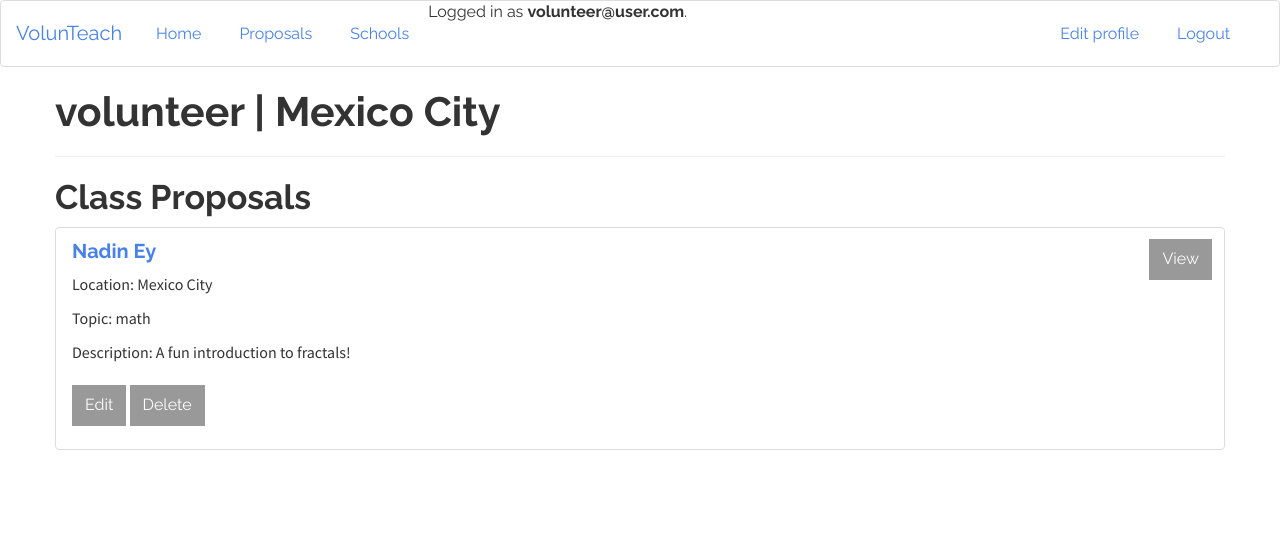
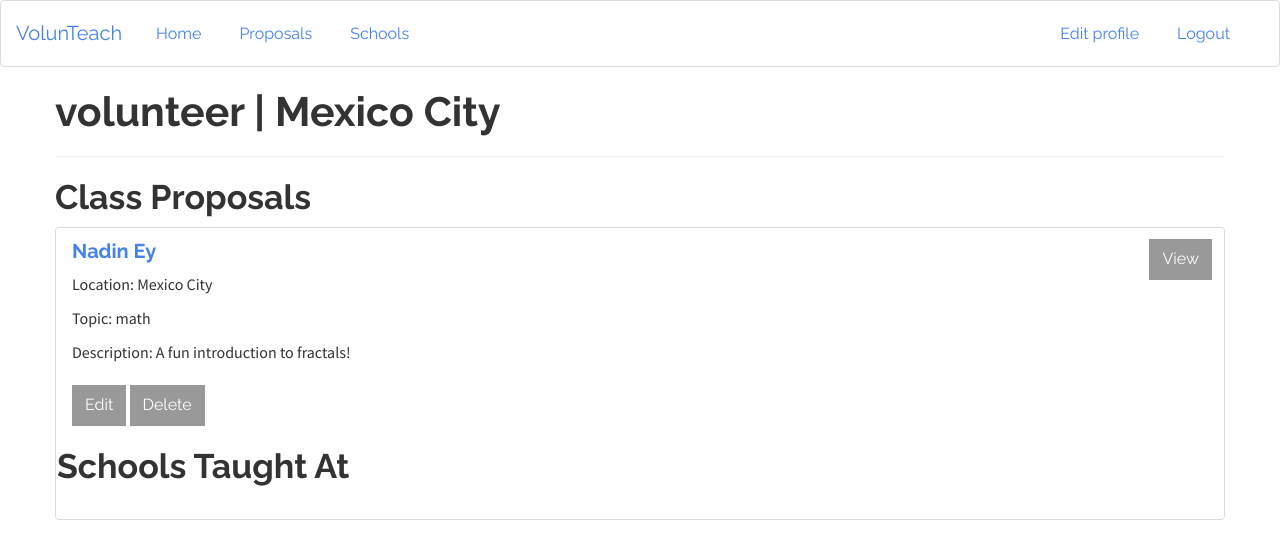
Before and after one commit to nadinelyab/volunteach, a Rails app: page /users/1 in a window 1280 px wide. Shown: the top 559 px of the page. Run offline with Rails 7, Linux system fonts and the light colour scheme; a user stored in the database is signed in; data comes from the database, SQL or seed files in the repository; style sheets or scripts are compiled from the project's sources; some libraries are stand-ins or nearby versions.

Commit message:
some view adjustments

```diff
--- a/app/views/layouts/_nav.erb
+++ b/app/views/layouts/_nav.erb
@@ -16,7 +16,6 @@
         <% if user_signed_in? %>
           <li><%= link_to 'Proposals', proposals_path %></li>
           <li><%= link_to 'Schools', schools_path %></li>
-          <li>Logged in as <strong><%= current_user.email %></strong>.</li>
         <% end %>
       </ul>
       <ul class="nav navbar-nav navbar-right">
--- a/app/views/layouts/application.html.erb
+++ b/app/views/layouts/application.html.erb
@@ -1,7 +1,7 @@
 <!DOCTYPE html>
 <html>
 <head>
-  <title>Volunteach</title>
+  <title>VolunTeach</title>
   <%= stylesheet_link_tag    'application', media: 'all', 'data-turbolinks-track' => true %>
   <%= javascript_include_tag 'application', 'data-turbolinks-track' => true %>
   <%= csrf_meta_tags %>
--- a/app/views/proposals/_proposal_form.html.erb
+++ b/app/views/proposals/_proposal_form.html.erb
@@ -34,6 +34,6 @@
 	<%= f.text_area :description %>
 </p>
 <p>
-	<%= f.submit %>
+	<%= f.submit "Create Proposal", class: "btn btn-dark" %>
 </p>
 <% end %>
--- a/app/views/proposals/index.html.erb
+++ b/app/views/proposals/index.html.erb
@@ -1,8 +1,9 @@
 <div class='container'>
 	<div class='row'>
+		<span style="float: right; margin-top: 20px;"><%= link_to 'Add a New Proposal', new_proposal_path, class: "btn btn-default" %></span>
 
 		<h1>Class Proposals</h1>
-			<p><%= link_to 'Add a New Proposal', new_proposal_path, class: "btn btn-default" %></p></div>
+			</div>
 
 	<div class="row">
 
--- a/app/views/proposals/show.html.erb
+++ b/app/views/proposals/show.html.erb
@@ -1,12 +1,12 @@
 <div class="container">
 
-	<h3><%= @proposal.teacher_name %></h3>
+	<h2><%= @proposal.teacher_name %></h2>
 	<p>Location: <%= @proposal.teacher_location %></p>
 	<p>Topic: <%= @proposal.topic %></p>
 	<p>Class Duration: <%= @proposal.duration %></p>
 	<p>Target Age: <%= @proposal.target_age %></p>
 	<p>Languages: <%= @proposal.language %></p>
-	<p>Description: <%= @proposal.description %></p>
+	<p>Description: <%= @proposal.description %></p><hr>
 
 	<h3>Schools where this class has been taught:</h3>
 	<% if @proposal.schools == [] %>
--- a/app/views/schools/_school_form.html.erb
+++ b/app/views/schools/_school_form.html.erb
@@ -23,6 +23,6 @@
 </p>
 
 <p>
-	<%= f.submit %>
+	<%= f.submit "Create School", class: "btn btn-dark" %>
 </p>
 <% end %>
--- a/app/views/schools/index.html.erb
+++ b/app/views/schools/index.html.erb
@@ -1,10 +1,10 @@
 <div class='container'>
 <div class='row'>
 
+<span style="float: right; margin-top: 20px;"><%= link_to 'Add a New School', new_school_path, class: "btn btn-default" %></span>
 <h1>Schools in Need</h1>
-<p><%= link_to 'Add a New School', new_school_path, class: "btn btn-default" %></p>
 
-	<div class="row">
+
 		<% @schools.each do |school| %>
 			<div class=".col-md-6">
 				<div class="panel panel-default">
@@ -22,7 +22,6 @@
 					</div>
 					<% end %>
 				<% end %>
-				</div>
 			</div>
 	</div>
 </div>
--- a/app/views/schools/show.html.erb
+++ b/app/views/schools/show.html.erb
@@ -1,10 +1,10 @@
 <div class="container">
-	<h3><%= @school.school_name %></h3>
+	<h2><%= @school.school_name %></h2>
 	<p>Location: <%= @school.location %></p>
 	<p>Needs: <%= @school.needs %></p>
-	<p>Students' Age: <%= @school.students_age %></p>
+	<p>Students' Age: <%= @school.students_age %></p><hr>
 
-	<h4>Classes previously taught at this school:</h4>
+	<h3>Classes previously taught at this school:</h3>
 	<% if @school.proposals == [] %>
 		<p>No classes have been taught at this school yet.</p>
 	<% else %>
--- a/app/views/users/show.html.erb
+++ b/app/views/users/show.html.erb
@@ -1,9 +1,14 @@
 <div class="container">
 	<div class="row">
-		<h1><%= @user.username %> | <% @proposals.each do |proposal| %>
-			<%= proposal.teacher_location %>
-		<% end %></h1><hr>
+
+		<% if @user.category == "volunteer" %>
+			<h1><%= @user.username %> | <% @proposals.each do |proposal| %>
+				<%= proposal.teacher_location %>
+			<% end %></h1><hr>
 
 
-		<h2>Class Proposals</h2>
-			<%= render 'proposals/proposal_show' %>
+			<h2>Class Proposals</h2>
+				<%= render 'proposals/proposal_show' %>
+
+			<h2>Schools Taught At</h2>
+		<% end %>
--- a/app/views/welcome/index.html.erb
+++ b/app/views/welcome/index.html.erb
@@ -2,7 +2,5 @@
 	<div class="text-vertical-center">
 		<h1>Volun <i class="fa fa-book"></i> Teach</h1>
 		<h3><em>"Education is the most powerful weapon which you can use to change the world"</em> -Nelson Mandela</h3>
-	<%= link_to 'Schools', schools_path, class: "btn btn-dark btn-lg" %>
-	<%= link_to 'Proposals', proposals_path, class: "btn btn-dark btn-lg" %>
 	</div>
 </header>
```
Also changed, not shown: app/views/users/_proposal_show.html.erb (added).
